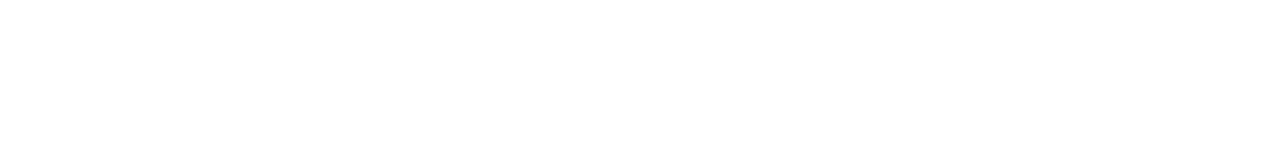
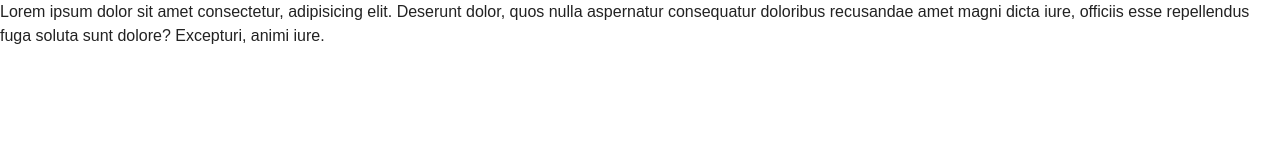
Before and after one commit to Muhammadumar2002/minimalistic-portfolio, a plain HTML site: page index.html in a window 1280 px wide. Drawn offline with Linux system fonts and the light colour scheme.

Commit message:
Add text.

```diff
--- a/index.html
+++ b/index.html
@@ -12,7 +12,7 @@
   <!-- <link rel="stylesheet" href="css/css.min.css"> -->
 </head>
 <body>
-
+Lorem ipsum dolor sit amet consectetur, adipisicing elit. Deserunt dolor, quos nulla aspernatur consequatur doloribus recusandae amet magni dicta iure, officiis esse repellendus fuga soluta sunt dolore? Excepturi, animi iure.
 
   <script src="js/main.js"></script>
 </body>
```
